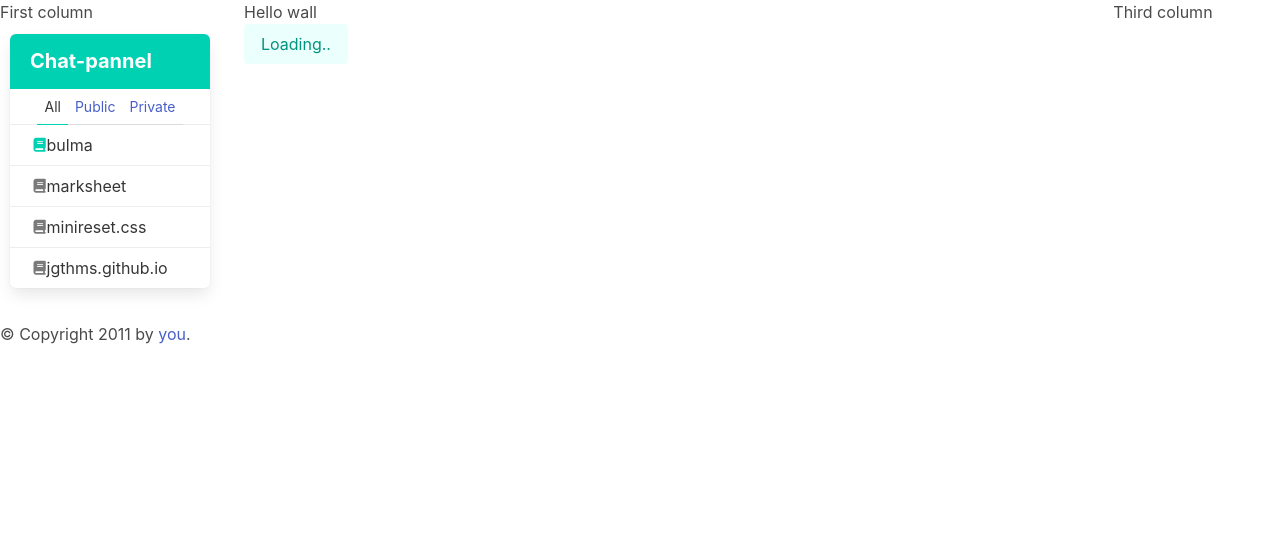
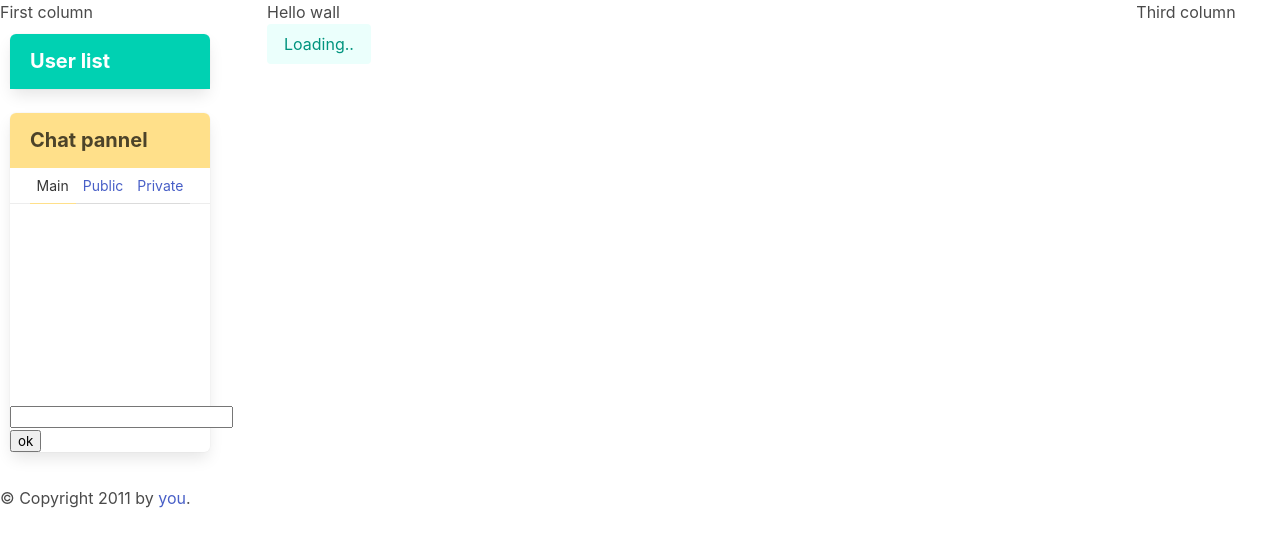
Before and after one commit to robin-arbona/social-network, a PHP site: template app/templates/wall.twig in a window 1280 px wide. Shown: the part 56-603 px from the top of the page. Run offline with PHP 8.4, Linux system fonts and the light colour scheme; the template is opened without the code that fills it, so the values that code supplies are empty; some libraries are stand-ins or nearby versions.

Commit message:
Chat windows html formating"

```diff
--- a/app/public/js/chat.js
+++ b/app/public/js/chat.js
@@ -1,11 +1,12 @@
 class Chat {
-    constructor(url){
+    constructor(url,userListElement){
         this.state = {
-            userList : {},
+            userList : [],
             mainChat : [],
             room : {}
         };
         this.connect(url);
+        this.userListElement = userListElement;
         this.initialiseSocket();
         //socket.emit('initiate private chat',e.target.innerText)
     }
@@ -21,9 +22,9 @@ class Chat {
             }
             this.setState(newState);
         })
-        this.socket.on('please join room', (roomId) => {
-            console.log(roomId)
-        })
+        //this.socket.on('please join room', (roomId) => {
+        //    console.log(roomId)
+        //})
         this.socket.on('user list', (list) => {
             let newState = {
                 userList:list
@@ -38,15 +39,35 @@ class Chat {
     getState(){
         return this.state
     }
-    onStateChanges(newState){
-        console.log(this.getState());
+    onStateChanges(state){
+        console.log(state);
+        this.updateUserList(state);
+    }
+    updateUserList(state){
+        if(state.userList.length <= 0){
+            return;
+        }
+        console.log(state.userList);
+        let list = state.userList.map(user=>formatUser(user)).join('')
+        this.userListElement.innerHTML = list;
     }
     sendMessage(msg){
         this.socket.emit('chat message', msg)
     }
 }
 
-var chat = new Chat("social.network:3001")
+let userListElement = document.querySelector('.chat-user-list')
+var chat = new Chat("social.network:3001",userListElement)
+
+const formatUser = (user) => {
+    return `
+    <a class="panel-block is-active">
+      <span class="panel-icon">
+        <i class="fas fa-book" aria-hidden="true"></i>
+      </span>
+      ${user}
+    </a>`;
+}
 
 function getCookie(cname) {
     var name = cname + "=";
--- a/app/public/js/main.js
+++ b/app/public/js/main.js
@@ -9,7 +9,7 @@ function onSignIn(googleUser) {
     let auth = googleUser.getAuthResponse();
     let token = auth.id_token;
 
-    setCookie("id_token",token,15);
+    setCookie("id_token",token,120);
 
     $.ajax({
         url: pathMain + "/googleAuth",
--- a/app/templates/chat.twig
+++ b/app/templates/chat.twig
@@ -1,35 +1,29 @@
 <article class="panel is-primary">
   <p class="panel-heading">
-    Chat-pannel
+    User list
+  </p>
+
+
+  <div class="chat-user-list">
+
+
+  </div>
+</article>
+<article class="panel is-warning">
+  <p class="panel-heading">
+    Chat pannel
   </p>
   <p class="panel-tabs">
-    <a class="is-active">All</a>
+    <a class="is-active">Main</a>
     <a>Public</a>
     <a>Private</a>
   </p>
+  <div class="chat-message" style="height:200px;">
 
-  <a class="panel-block is-active">
-    <span class="panel-icon">
-      <i class="fas fa-book" aria-hidden="true"></i>
-    </span>
-    bulma
-  </a>
-  <a class="panel-block">
-    <span class="panel-icon">
-      <i class="fas fa-book" aria-hidden="true"></i>
-    </span>
-    marksheet
-  </a>
-  <a class="panel-block">
-    <span class="panel-icon">
-      <i class="fas fa-book" aria-hidden="true"></i>
-    </span>
-    minireset.css
-  </a>
-  <a class="panel-block">
-    <span class="panel-icon">
-      <i class="fas fa-book" aria-hidden="true"></i>
-    </span>
-    jgthms.github.io
-  </a>
+
+  </div>
+  <form id="chat-form">
+    <input type="text" id="chat-input">
+    <input type="submit" value="ok">
+  </form>
 </article>
```
